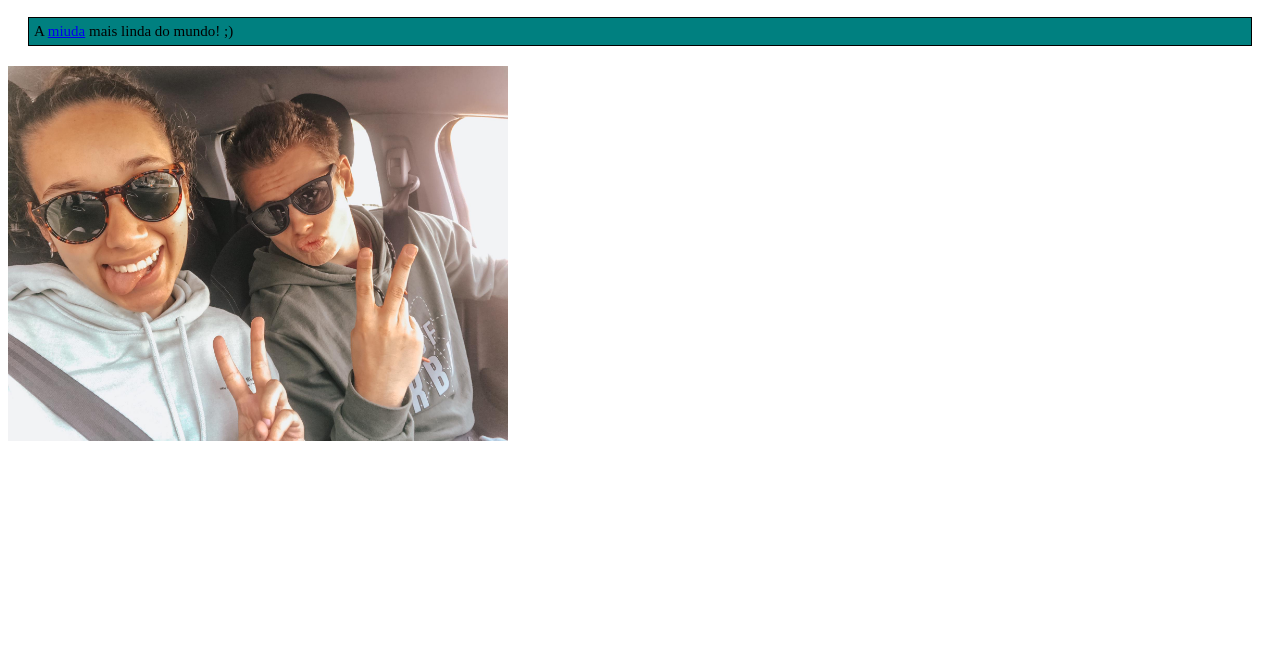
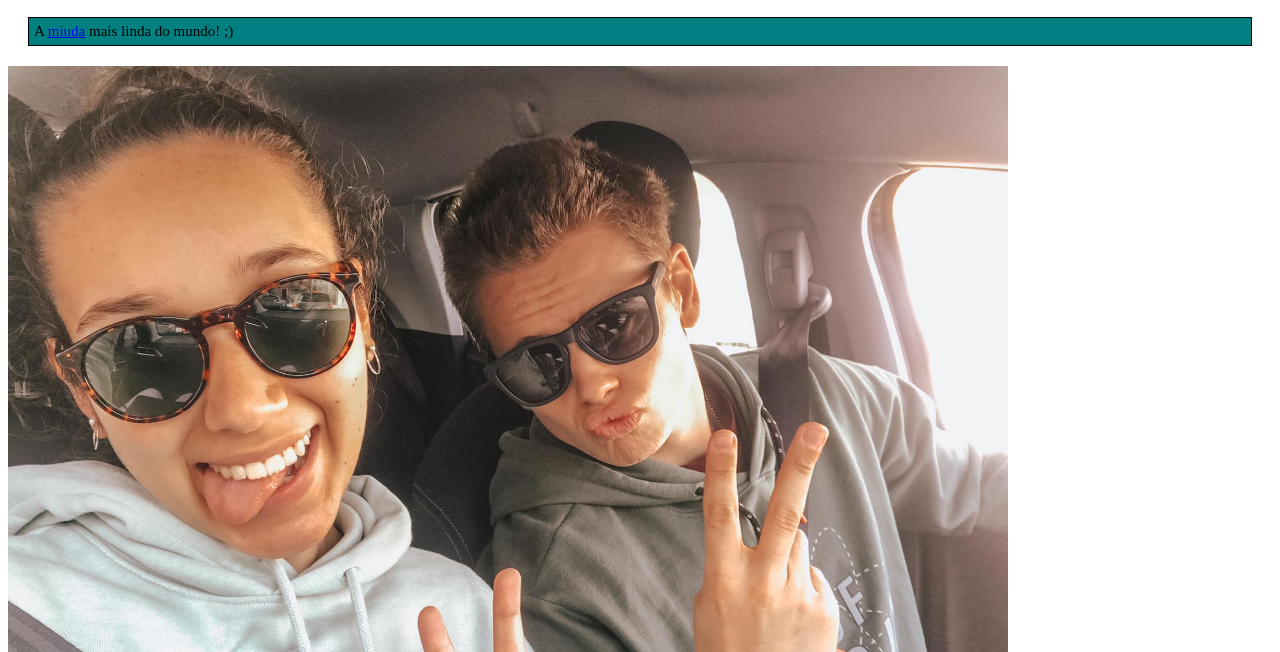
Before and after one commit to louykiller/louykiller.github.io, a plain HTML site: page index.html in a window 1280 px wide. Shown: the part 148-800 px from the top of the page. Drawn offline with Linux system fonts and the light colour scheme.

Commit message:
changed width of foto

```diff
--- a/index.html
+++ b/index.html
@@ -32,6 +32,6 @@
             <a href="https://www.instagram.com/inesct/">miuda</a>
             mais linda do mundo! ;)
         </div>
-        <img src="foto.jpeg" alt="Gostosos" width="500">
+        <img src="foto.jpeg" alt="Gostosos" width="1000">
     </body>
 </html>
```
